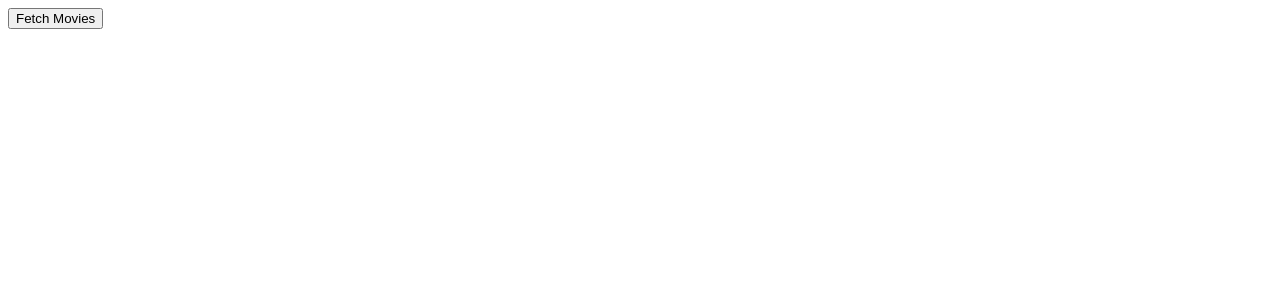
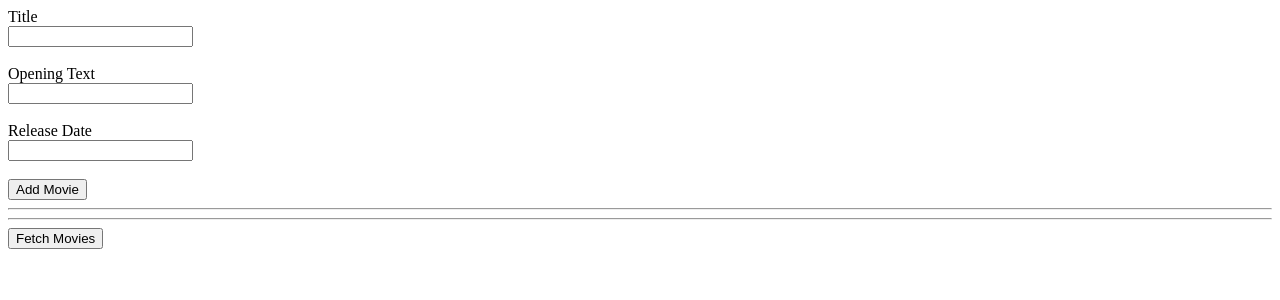
Before and after one commit to suman7033/Movie_Page-API-in-React, a React (Create React App) app: page / in a window 1280 px wide. Shown: the top 300 px of the page. Built offline with nearby package versions, Linux system fonts and the light colour scheme.

Commit message:
Add movie form

```diff
--- a/src/App.js
+++ b/src/App.js
@@ -1,6 +1,7 @@
 import React, {useState} from 'react';
 import MoviesList from './components/MoviesList';
 import './components/Movie.module.css'
+import AddMoviesForm from './components/AddMoviesForm';
 
 function App() {
         const [movies,setMovies]=useState([]);
@@ -37,6 +38,7 @@ function App() {
 
   return (
      <React.Fragment>
+      <AddMoviesForm/>
       <section className='btn'>
         <button onClick={fetchMovieHandler}>Fetch Movies</button>
       </section>
--- /dev/null
+++ b/src/components/AddMoviesForm.js
@@ -0,0 +1,14 @@
+import React from 'react'
+
+const AddMoviesForm = () => {
+  return (
+    <div>
+      Title <br/> <input type='text'/><br/><br/>
+      Opening Text <br/> <input type='text' width='50px'/><br/><br/>
+      Release Date <br/> <input type='text'/><br/><br/>
+      <button>Add Movie</button><br/><hr/><hr/>
+    </div>
+  )
+}
+
+export default AddMoviesForm
```
